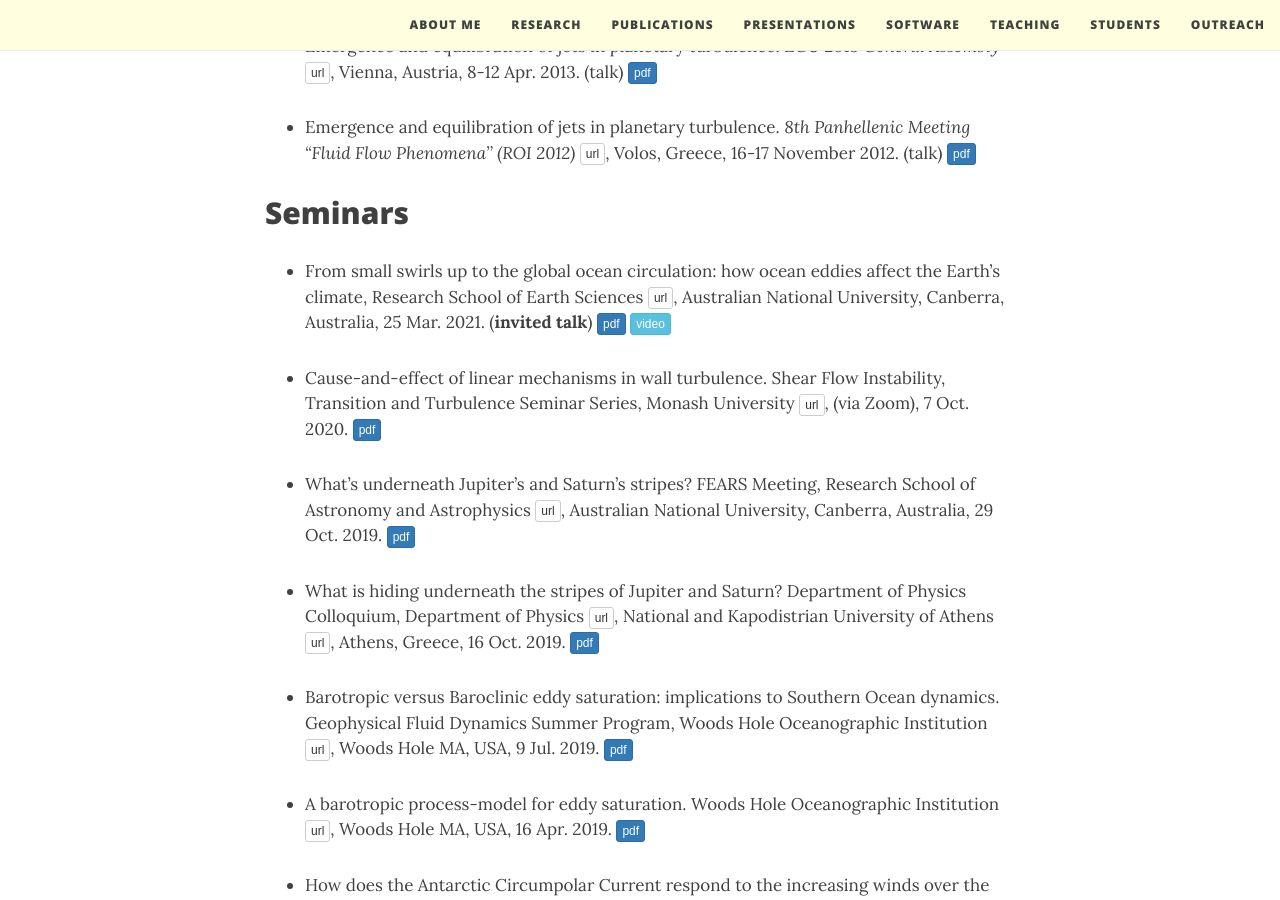
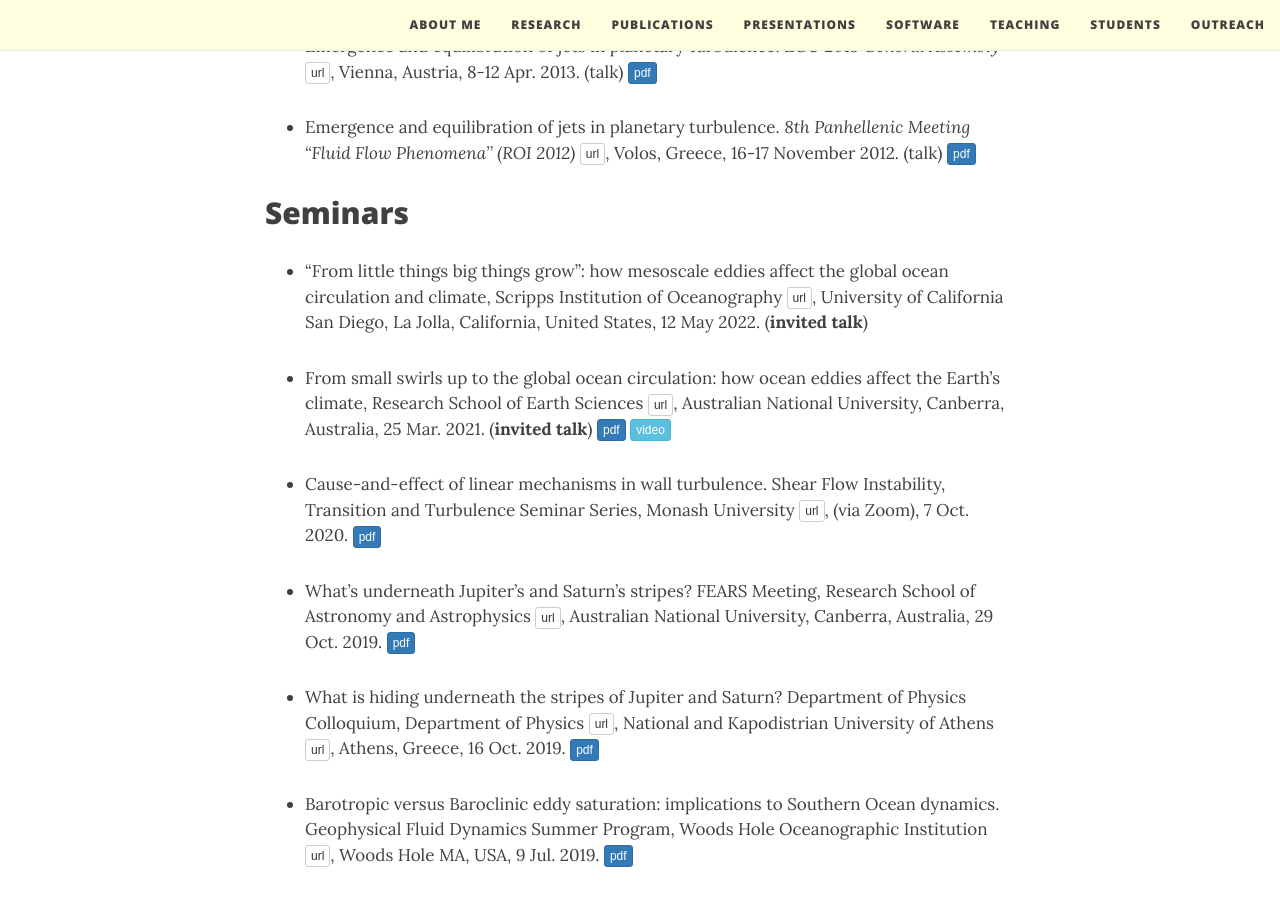
Before and after one commit to navidcy/navidcy.github.io, a Jekyll site: the page built from presentations.md, in a window 1280 px wide and 900 px high, scrolled down 2039 px. Built offline with Jekyll 4.4.1, drawn with Linux system fonts in a browser that asks for light colours; nearby versions of some CDN libraries.

Commit message:
add sio talk

```diff
--- a/presentations.md
+++ b/presentations.md
@@ -49,6 +49,8 @@ title: Presentations
 
 
 ## Seminars
+
+- “From little things big things grow”: how mesoscale eddies affect the global ocean circulation and climate, Scripps Institution of Oceanography [<span class="btn btn-default btn-xs{{end}}" style="font-family:sans-serif;">url</span>][Scripps-site]{:target="_blank"}, University of California San Diego, La Jolla, California, United States, 12 May 2022. (**invited talk**)
 
 - From small swirls up to the global ocean circulation: how ocean eddies affect the Earth’s climate, Research School of Earth Sciences [<span class="btn btn-default btn-xs{{end}}" style="font-family:sans-serif;">url</span>][RSES-site]{:target="_blank"}, Australian National University, Canberra, Australia, 25 Mar. 2021. (**invited talk**) [<span class="btn btn-primary btn-xs{{end}}" style="font-family:sans-serif;">pdf</span>][RSES-Mar2021] [<span class="btn btn-info btn-xs{{end}}" style="font-family:sans-serif;">video</span>][RSES-Mar2021-youtube]{:target="_blank"}
 
```
